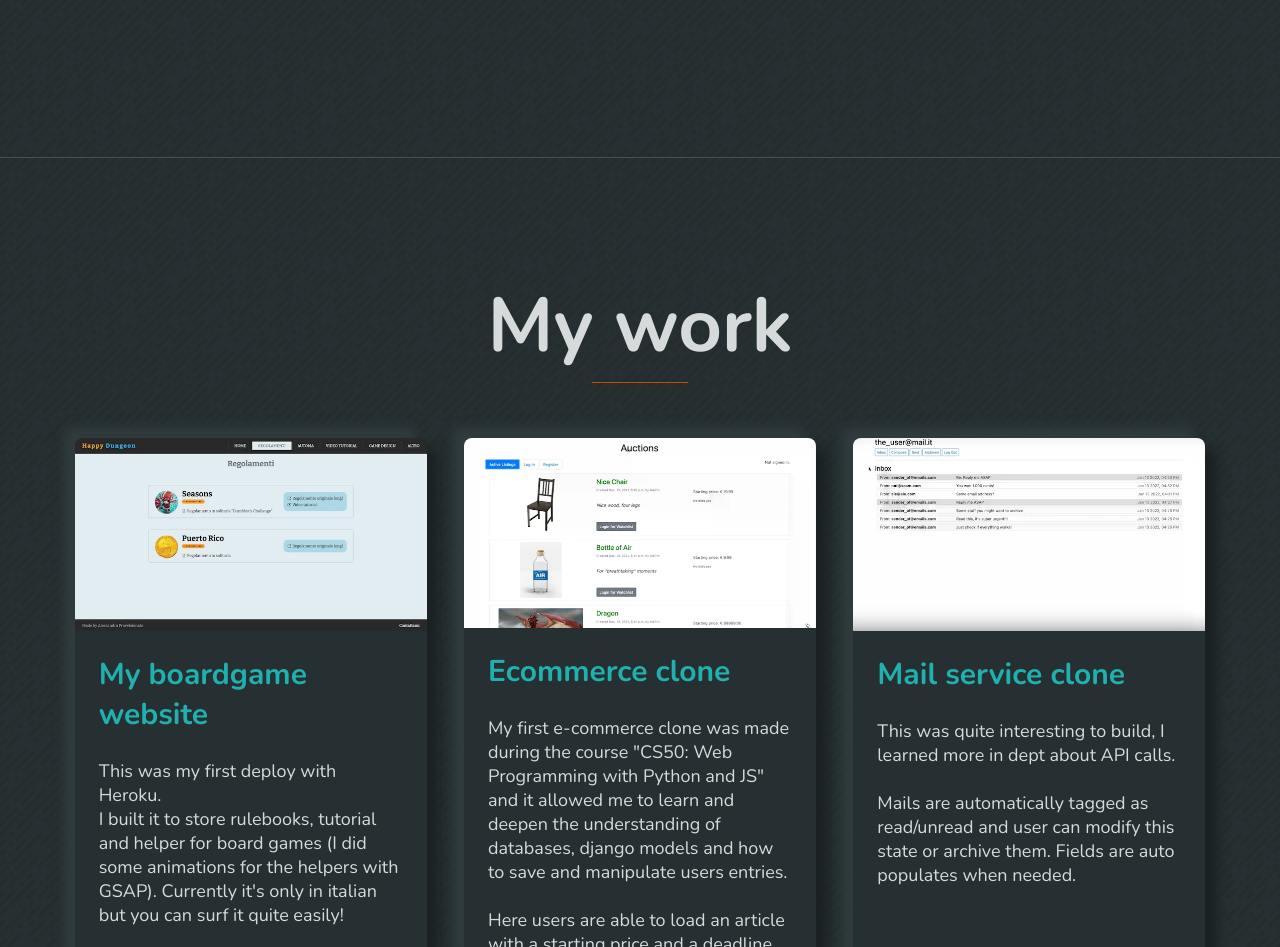
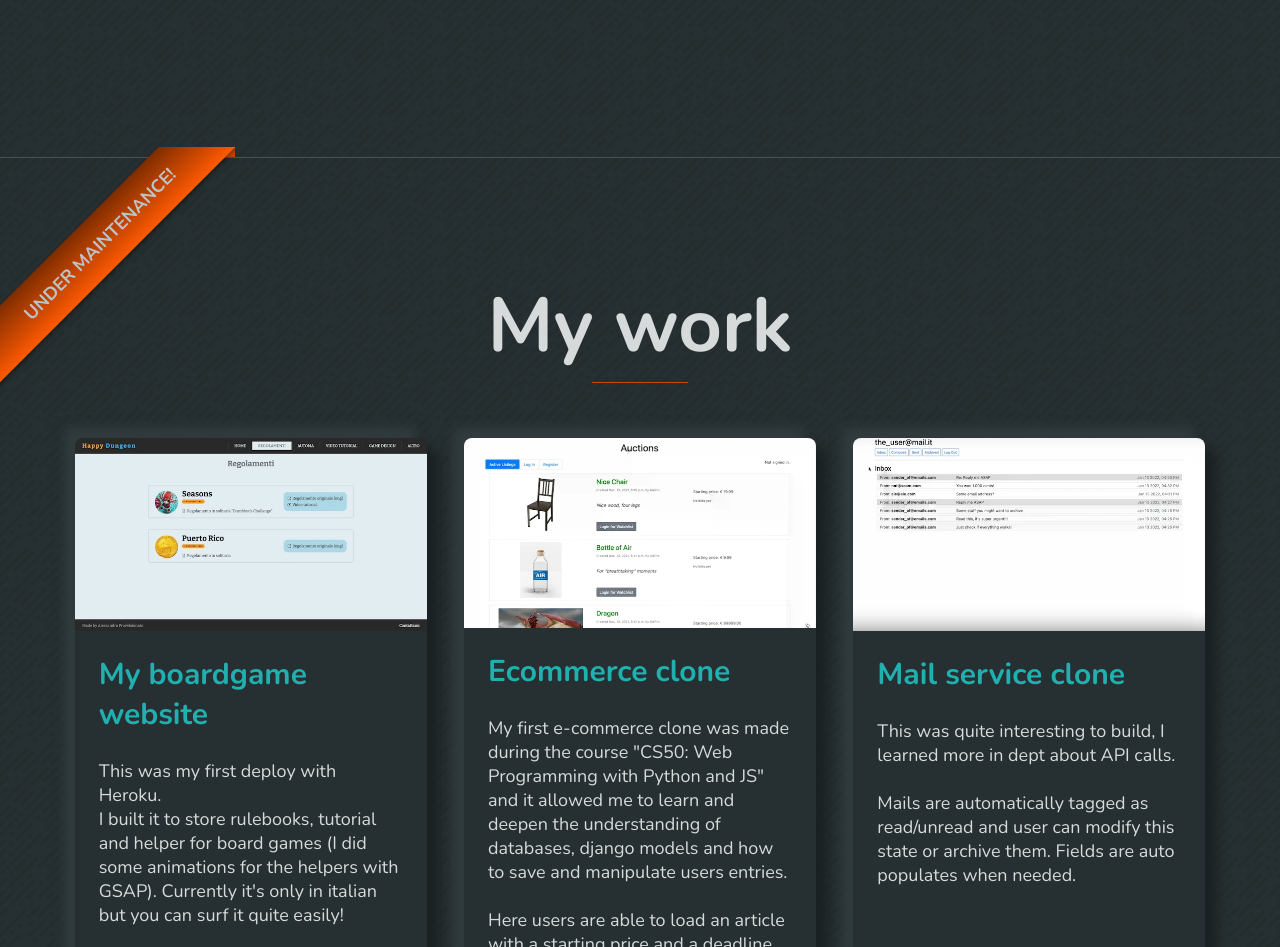
Before and after one commit to Athryell/portfolio_v2, a plain HTML site: page index.html in a window 1280 px wide. Shown: the part 2405-3352 px from the top of the page. Drawn offline with nearby package versions, Linux system fonts and the light colour scheme; no server answers.

Commit message:
Update index.html

```diff
--- a/index.html
+++ b/index.html
@@ -222,6 +222,8 @@
 
         <!-- My work -->
         <section class="section" aria-labelledby="work__title" id="work-link">
+            <div class="ribbon ribbon-top-left"><span>under maintenance!</span></div></div>
+
             <h1 class="section__title title-separator" id="work__title">My work</h1>
 
             <div class="card-container">
```
